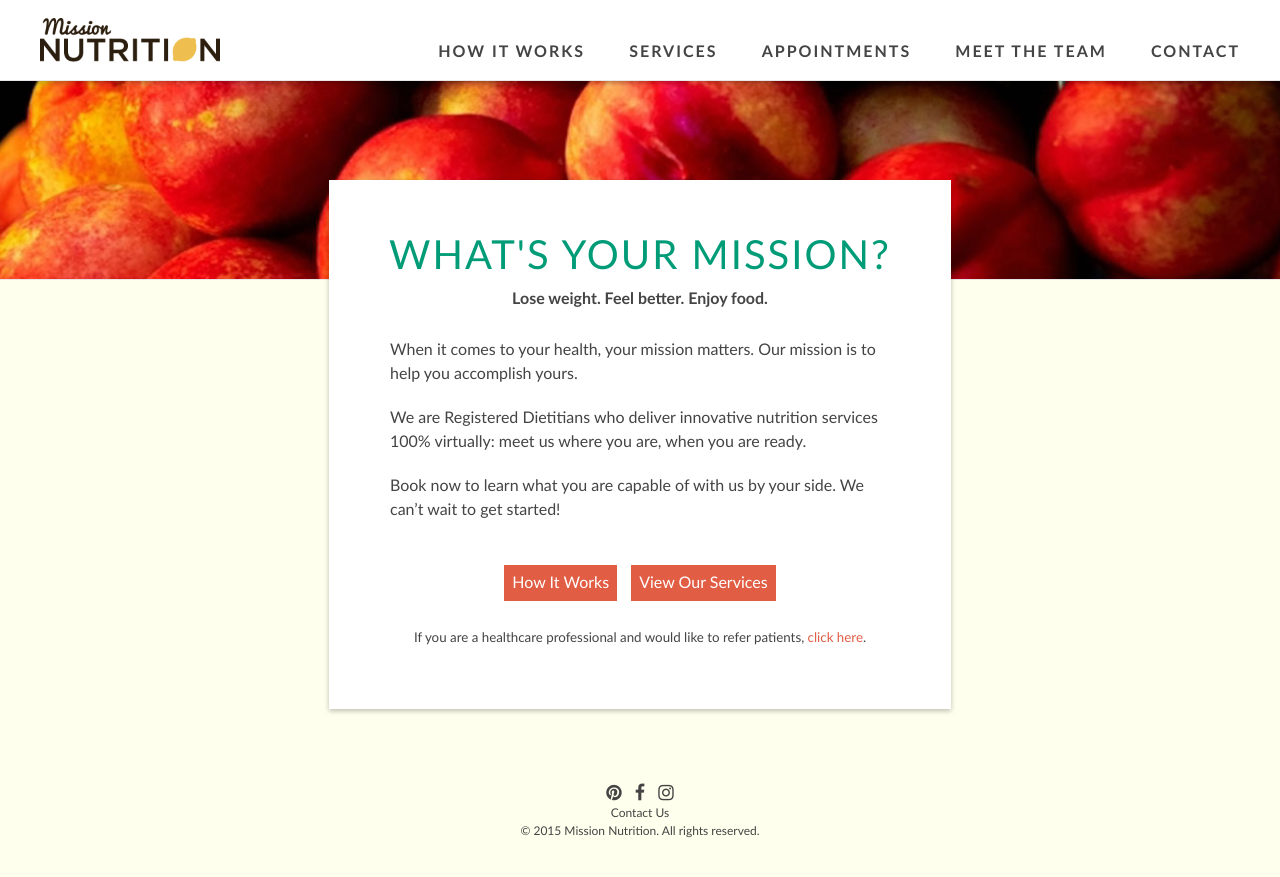
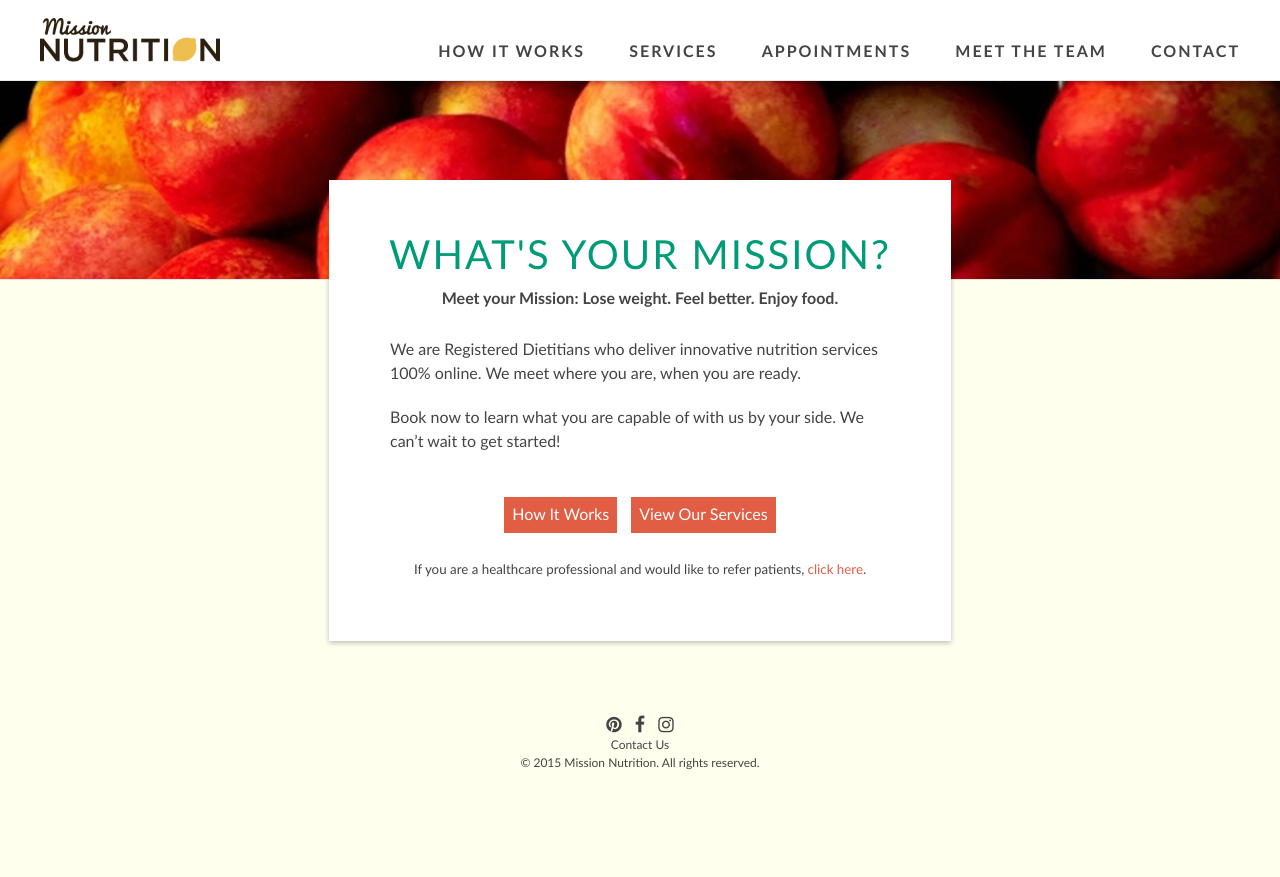
Before and after one commit to davelandry/missionnutrition, a Jekyll site: the page built from index.html, in a window 1280 px wide. Shown: the top 877 px of the page. Built offline with Jekyll 4.4.1, drawn with Linux system fonts in a browser that asks for light colours; nearby versions of some CDN libraries.

Commit message:
Update index.html

```diff
--- a/index.html
+++ b/index.html
@@ -5,15 +5,11 @@ image: peaches
 ---
 
 <h4 class="tagline">
-  Lose weight. Feel better. Enjoy food.
+  Meet your Mission: Lose weight. Feel better. Enjoy food.
 </h4>
 
 <p>
-  When it comes to your health, your mission matters. Our mission is to help you accomplish yours.
-</p>
-
-<p>
-  We are Registered Dietitians who deliver innovative nutrition services 100% virtually: meet us where you are, when you are ready.
+  We are Registered Dietitians who deliver innovative nutrition services 100% online. We meet where you are, when you are ready.
 </p>
 <p>
   Book now to learn what you are capable of with us by your side. We can’t wait to get started!
```
